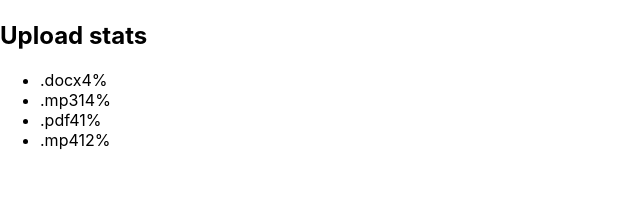
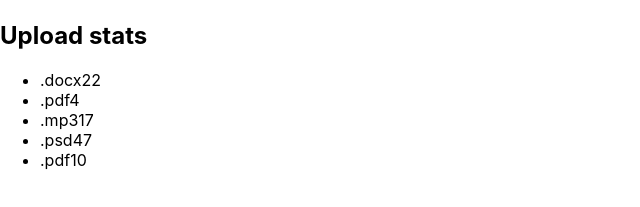
Before and after one commit to Serhii1727/goit-react-hw-01-components, a React (Create React App) app: page / in a window 1280 px wide. Shown: the part 487-694 px from the top of the page, without its empty margins (0-640 px from the left). Built offline with nearby package versions, Linux system fonts and the light colour scheme.

Commit message:
добавил компонент Statistics и UserStatistics

```diff
--- a/src/components/App.jsx
+++ b/src/components/App.jsx
@@ -5,16 +5,14 @@ import { Profile } from './Profile/Profile';
 import { Statistics } from './Statistics/Statistics';
 import { TransactionHistory } from './TransactionHistory/TransactionHistory';
 import user from '../user-info-json/user.json';
-import data from '../user-info-json/data.json';
 import friends from '../user-info-json/friends';
 import transactions from '../user-info-json/transactions.json'
 
-console.log(user);
-console.log(data);
 console.log(friends);
 console.log(transactions);
 
 export default function App() {
+
   return (
     <div>
       <Profile
@@ -24,7 +22,8 @@ export default function App() {
         userAvatar={user.avatar}
         userStats={user.stats}
       />
-      <Statistics />
+      <Statistics title="Upload stats" />
+
       <FriendList />
       <FriendListItem />
       <TransactionHistory />
--- a/src/components/Statistics/Statistics.jsx
+++ b/src/components/Statistics/Statistics.jsx
@@ -1,24 +1,25 @@
-export const Statistics = (data) => {
+import PropTypes from 'prop-types';
+import { UserStatistics } from './UserStatistics';
+import data from '../../user-info-json/data.json';
+
+
+export const Statistics = ({ title }) => {
     return <section>
-        <h2>Upload stats</h2>
+        {title ? <h2>{title}</h2> : undefined}
 
         <ul>
-            <li>
-                <span>.docx</span>
-                <span>4%</span>
-            </li>
-            <li>
-                <span>.mp3</span>
-                <span>14%</span>
-            </li>
-            <li>
-                <span>.pdf</span>
-                <span>41%</span>
-            </li>
-            <li>
-                <span>.mp4</span>
-                <span>12%</span>
-            </li>
+            {data.map(el => (
+                <UserStatistics
+                    id={el.id}
+                    label={el.label}
+                    percentage={el.percentage}
+                />
+            ))}
+
         </ul>
     </section>
 }
+
+Statistics.propTypes = {
+    title: PropTypes.string,
+}
--- /dev/null
+++ b/src/components/Statistics/UserStatistics.jsx
@@ -0,0 +1,18 @@
+import PropTypes from 'prop-types';
+
+export const UserStatistics = (data) => {
+    const { id, label, percentage } = data;
+    return (
+        <li key={id}>
+            <span>{label}</span>
+            <span>{percentage}</span>
+        </li>)
+}
+
+UserStatistics.propTypes = {
+    data: PropTypes.arrayOf(PropTypes.shape({
+        id: PropTypes.string.isRequired,
+        label: PropTypes.string.isRequired,
+        percentage: PropTypes.string.isRequired,
+    }))
+}
```
